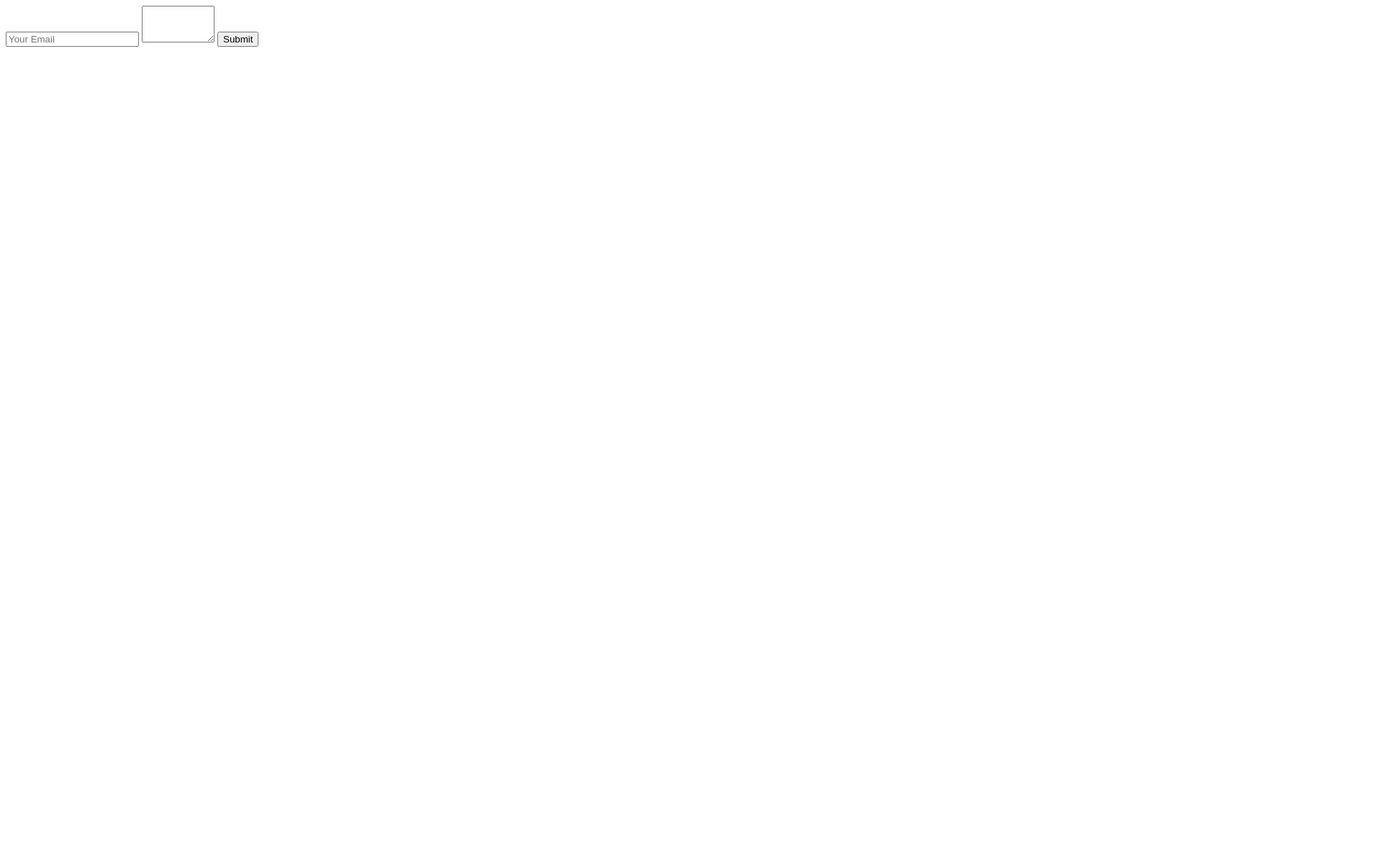
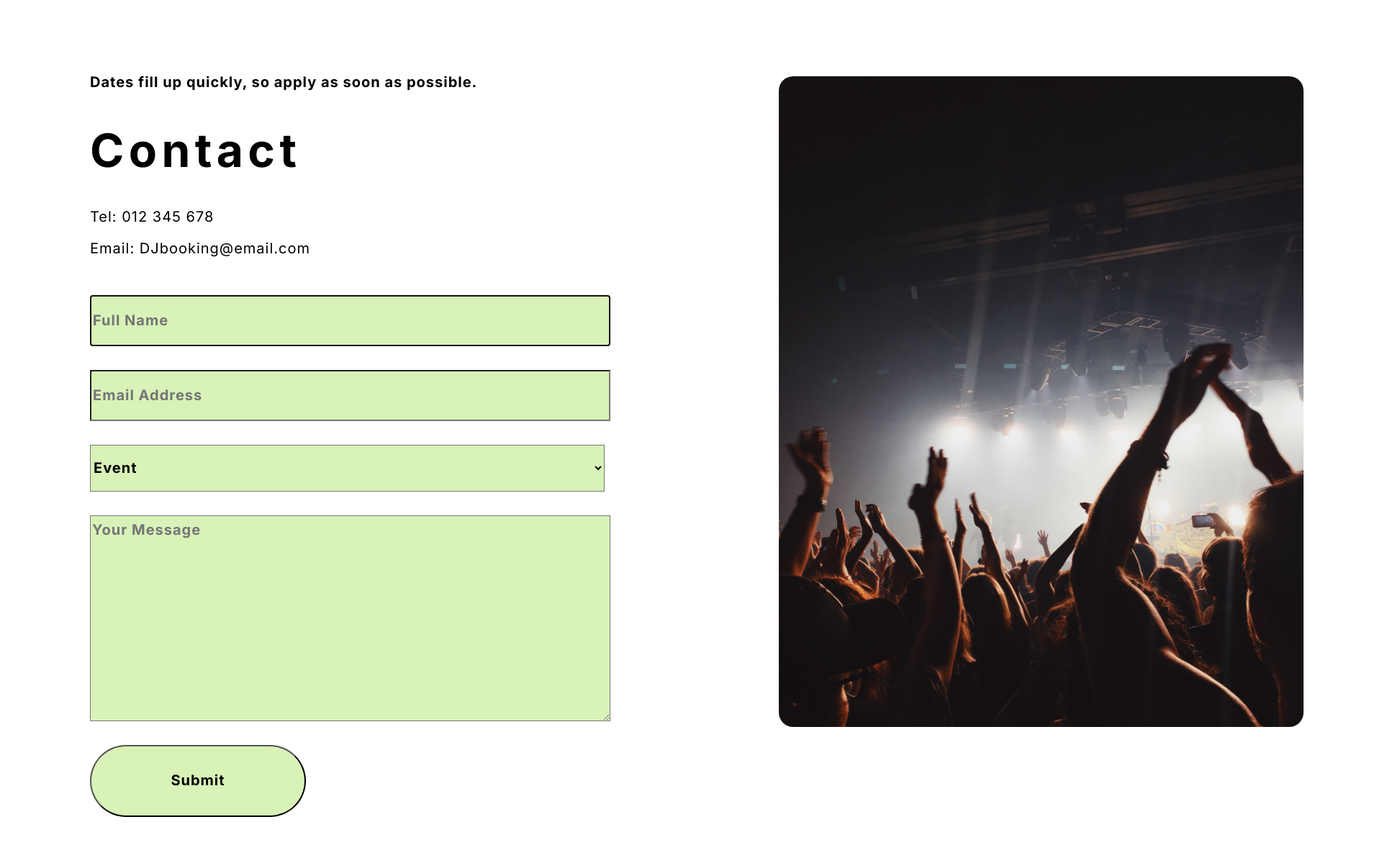
Before and after one commit to MattCarlyon/Assignment-6---Forms, a plain HTML site: page index.html in a window 1280 px wide. Shown: the whole page at 72% size, 1920 px wide, since content can reach past the window. Before the commit the page ends 800 px from the top, so only its background shows below. Drawn offline with Linux system fonts and the light colour scheme.

Commit message:
html and css progress

```diff
--- a/index.html
+++ b/index.html
@@ -4,15 +4,52 @@
     <meta charset="UTF-8">
     <meta http-equiv="X-UA-Compatible" content="IE=edge">
     <meta name="viewport" content="width=device-width, initial-scale=1.0">
-    <title>Duckform</title>
+    <title>Contact Page</title>
+    <link rel="stylesheet" href="styles/index.css">
+    <link rel="preconnect" href="https://fonts.googleapis.com">
+    <link rel="preconnect" href="https://fonts.gstatic.com" crossorigin>
+    <link href="https://fonts.googleapis.com/css2?family=Inter:wght@400;700&display=swap" rel="stylesheet">
 </head>
-<body>
-    <form action="">
-        <input type="email" placeholder="Your Email">
-        <textarea name="message" id="" cols="10" rows="3"></textarea>
-        <button type="submit">Submit</button>
-
-    </form>
-
+<body class="body">
+    <header>
+    </header>
+   <main class="screen">
+        <form class="form" autocomplete="off">
+            <h2 class="bookinginfo">Dates fill up quickly, so apply as soon as possible.</h2>
+            <h1 class="main-title">Contact</h1>
+            <div class="contact">
+                <p>Tel: 012 345 678</p>
+                <p>Email: DJbooking@email.com</p>
+            </div>
+            <label for="name" class="label"></label>
+            <!--above may not be required-->
+            <input type="text" name="name" id="name" class="input" placeholder="Full Name" required autofocus>
+            <label for="email" class="label"></label>
+            <!--above may not be required-->
+            <input type="email" name="email" id="email" class="input" placeholder="Email Address" required>
+            <div class="select-wrapper">
+                <label for="select" class="label"></label>
+                <!--above may not be required-->
+                <select name="Occasion" class="select" id="select">
+                    <option value="" disabled selected>Event</option>
+                    <option value="fetival">Festival</option>
+                    <option value="wedding">Wedding</option>
+                    <option value="birthday">Birthday</option>
+                    <option value="christmas">Christmas Party</option>
+                    <option value="club">Club Night</option>
+                    <option value="marketing">Marketing Event</option>
+                    <option value="house">House Party</option>
+                    <option value="other">Other</option>
+                </select>
+            </div>
+            <textarea name="message" id="" cols="50" rows="8" placeholder="Your Message" class="textarea"></textarea>
+            <button type="submit" class="button ">Submit</button>
+        </form>
+        <div>
+            <img src="images/contact.jpg" alt="party">
+        </div>
+   </main>
+   <footer>
+   </footer>
 </body>
 </html>
--- a/styles/index.css
+++ b/styles/index.css
@@ -0,0 +1,114 @@
+
+h2 {
+    font-family: 'Inter', sans-serif;
+    font-style: normal;
+    font-weight: 700;
+    font-size: 20px;
+    line-height: 35px;
+    /* or 175% */
+
+    letter-spacing: 0.05em;
+}
+
+h1 {
+    font-family: 'Inter';
+    font-style: normal;
+    font-weight: 700;
+    font-size: 64px;
+    line-height: 35px;
+    /* or 55% */
+
+    letter-spacing: 0.1em;
+}
+
+p {
+    font-family: 'Inter';
+    font-style: normal;
+    font-weight: 400;
+    font-size: 20px;
+    /* or 175% */
+    letter-spacing: 0.05em;
+}
+
+.screen {
+    display: flex;
+    flex-direction: row;
+    width: 1920px;
+    height: 1213px;
+    justify-content:space-around;
+}
+
+.contact {
+    margin-bottom: 33px;
+}
+
+.form {
+    display: flex;
+    flex-direction: column;
+    justify-content: left;
+    margin-top: 72px;
+}
+
+img {
+    width: 729px;
+    height: 904px;
+    border-radius: 20px;
+    margin-top: 98px;
+}
+
+button {
+    width: 300px;
+    height: 100px;
+    border-radius: 50px;
+    background-color: #d8f2b8;
+    font-size: 25px;
+    margin-top: 33px;
+    font-family: 'Inter', sans-serif;
+    font-style: normal;
+    font-weight: 700;
+    font-size: 20px;
+    line-height: 35px;
+    /* or 175% */
+    letter-spacing: 0.05em;
+}
+
+.input {
+    width: 715px;
+    height: 65px;
+    margin-bottom: 33px;
+    font-family: 'Inter', sans-serif;
+    font-style: normal;
+    font-weight: 700;
+    font-size: 20px;
+    line-height: 35px;
+    /* or 175% */
+
+    letter-spacing: 0.05em;
+    background-color: #d8f2b8;
+}
+
+.select {
+    width: 715px;
+    height: 65px;
+    margin-bottom: 33px;
+    font-family: 'Inter', sans-serif;
+    font-style: normal;
+    font-weight: 700;
+    font-size: 20px;
+    line-height: 35px;
+    /* or 175% */
+    letter-spacing: 0.05em;
+    background-color: #d8f2b8;
+}
+
+.textarea {
+    font-family: 'Inter';
+    font-style: normal;
+    font-weight: 700;
+    font-size: 20px;
+    line-height: 35px;
+    /* or 175% */
+
+    letter-spacing: 0.05em;
+    background-color: #d8f2b8;
+}
```
Also changed, not shown: images/contact.jpg (added).
